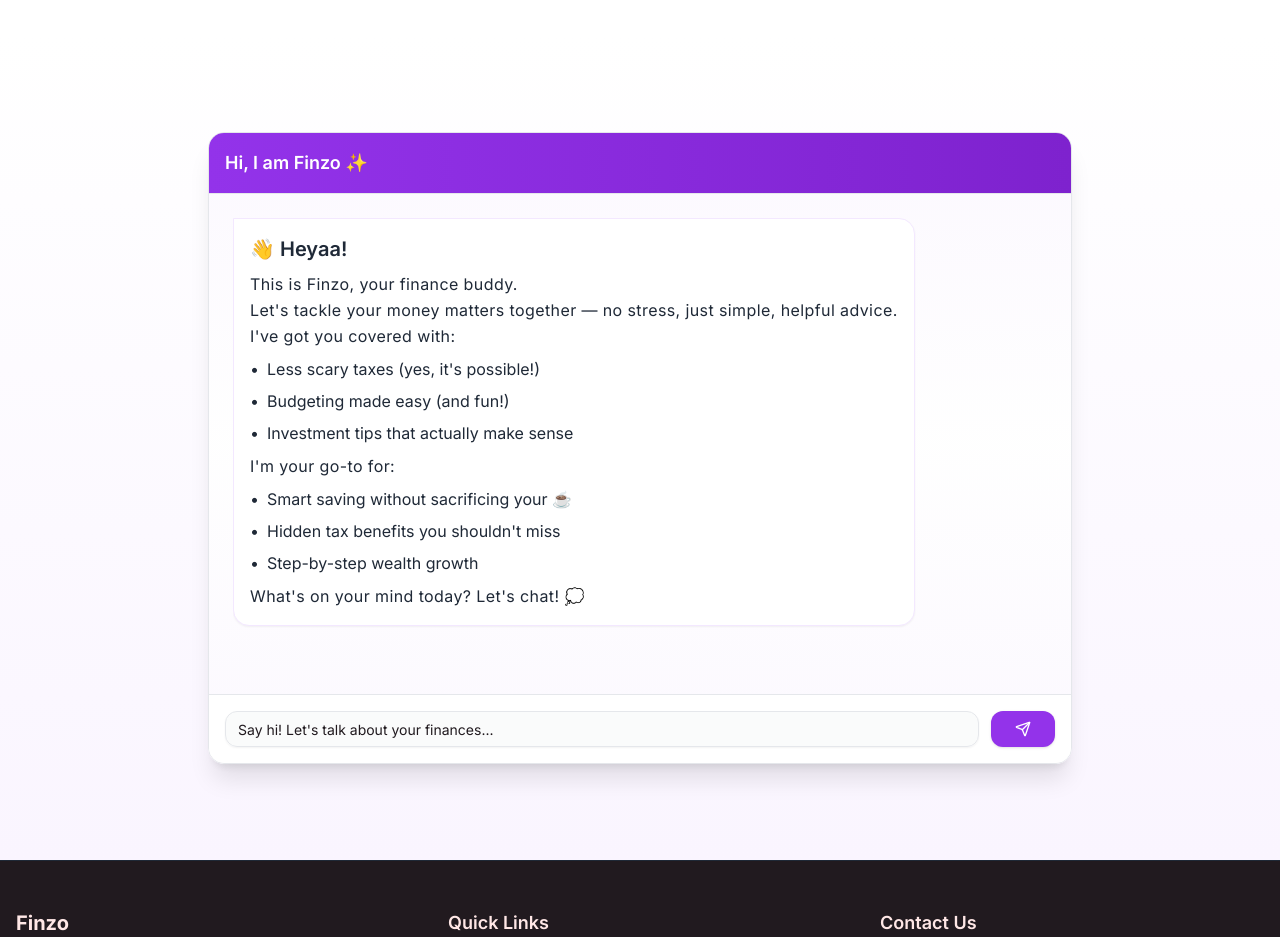
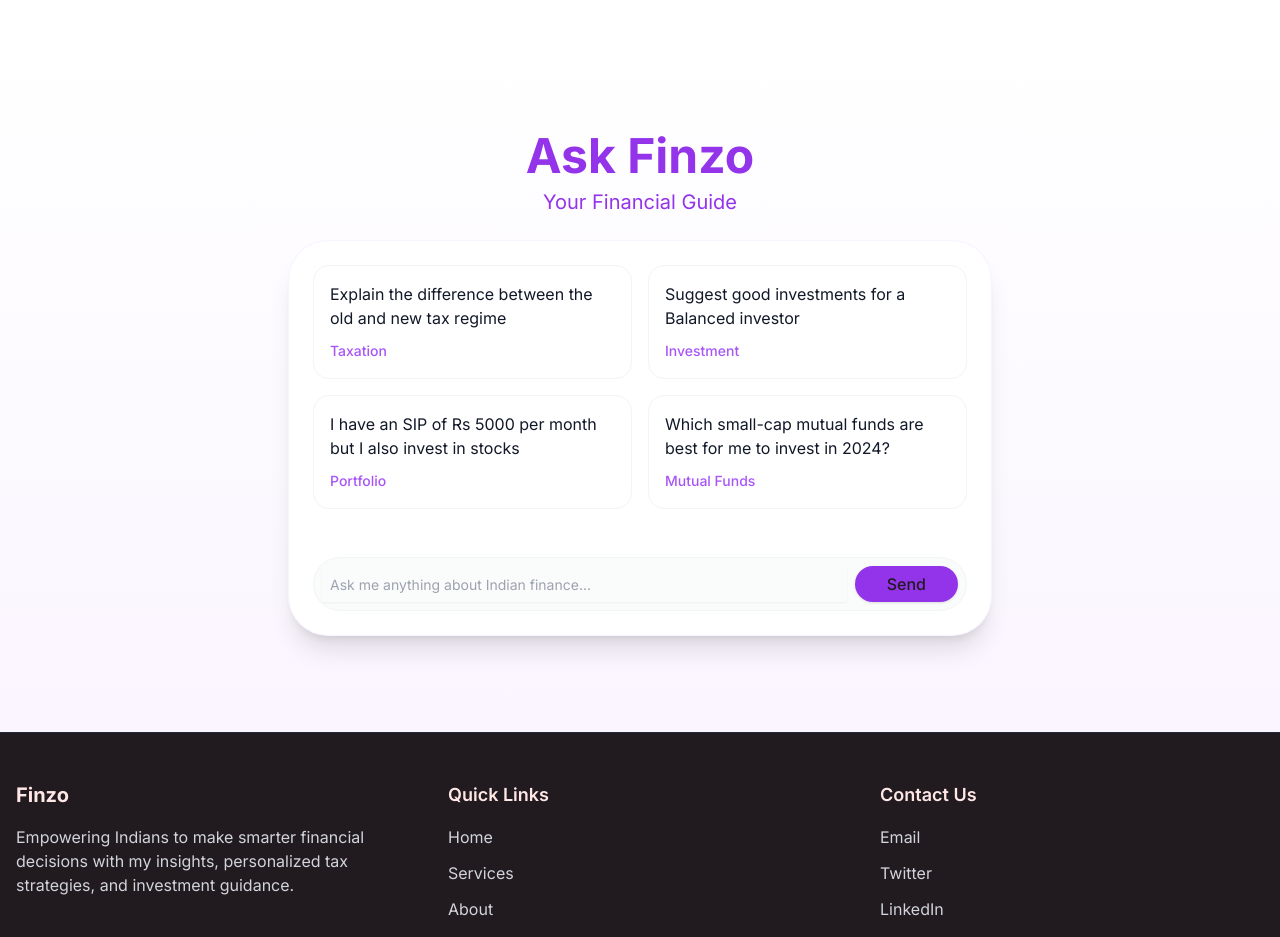
Before and after one commit to nimishaaaaaa1/finzo-fe, a Next.js app: page / in a window 1280 px wide. Shown: the part 1860-2797 px from the top of the page. Built offline with nearby package versions, Linux system fonts and the light colour scheme.

Commit message:
landing-page

```diff
--- a/app/api/chat/route.ts
+++ b/app/api/chat/route.ts
@@ -10,120 +10,115 @@ const openai = new OpenAI({
   apiKey: process.env.OPENAI_API_KEY,
 })
 
-const ASSISTANT_ID = "asst_gsS3yKgUv8xgP6kk97hO0F9j"
+const SYSTEM_PROMPT = `You are "Finzo" 🎯, a friendly Indian financial guide! Format ALL responses EXACTLY like this:
+
+## 📌 {Topic}
+
+Hey there! {One friendly greeting}
+
+### 🎯 Key Points
+
+**1. First Point** ✨
+• {Clear explanation}
+• {Simple example}
+
+**2. Second Point** 💫
+• {Clear explanation}
+• {Simple example}
+
+**3. Third Point** 💡
+• {Clear explanation}
+• {Simple example}
+
+### 💫 Detailed Breakdown
+
+**Understanding the Basics:**
+• {Main concept in simple terms}
+• {Easy-to-understand example}
+    - {Practical point}
+    - {Helpful detail}
+
+**Important Details:**
+• {Key information}
+• {Practical application}
+    - {Useful tip}
+    - {Action item}
+
+### 📊 Comparison Table
+
+| Feature       | Option A          | Option B          |
+|:--------------|:------------------|:------------------|
+| **Cost**      | **₹XX,XXX**       | **₹XX,XXX**       |
+| **Benefits**  | • First benefit   | • First benefit   |
+|              | • Second benefit  | • Second benefit  |
+| **Best For**  | • These users    | • Those users     |
+|              | • These cases     | • Those cases     |
+
+### ⚠️ Important Notes
+
+**Remember:**
+• {Key point to remember}
+• {Important consideration}
+
+**Pro Tips:**
+• {Helpful advice}
+• {Practical suggestion}
+
+### 🎬 Quick Summary
+
+1. {Main takeaway}
+2. {Action step}
+3. {Final tip}
+
+-------------------
+
+STRICT FORMATTING RULES:
+
+1. Tables MUST use proper alignment with colons
+2. ALL numbers must be bold: **₹1,50,000**
+3. ALL lists must use bullet points (•)
+4. ALL sections must have proper spacing
+5. ALL main points must be numbered
+6. ALL tables must follow the exact format above
+7. ALL headings must use emojis as shown
+8. ALL responses must maintain consistent spacing
+
+Table Rules:
+• Use |:---| for left alignment
+• Add spaces between table rows
+• Bold headers and numbers
+• Use bullet points in cells
+• Maintain column alignment`
 
 export async function POST(req: Request) {
   try {
-    // Validate request
-    if (!req.body) {
-      return NextResponse.json(
-        { error: 'Missing request body' },
-        { status: 400 }
-      )
-    }
+    const body = await req.json()
+    const { messages } = body
 
-    const { messages } = await req.json()
-    if (!messages || !messages.length) {
-      return NextResponse.json(
-        { error: 'Missing messages in request' },
-        { status: 400 }
-      )
-    }
+    const completion = await openai.chat.completions.create({
+      model: "gpt-3.5-turbo",
+      messages: [
+        {
+          role: "system",
+          content: SYSTEM_PROMPT
+        },
+        ...messages.map((msg: any) => ({
+          role: msg.role,
+          content: msg.content
+        }))
+      ],
+      temperature: 0.7,
+      max_tokens: 1500,
+    })
 
-    const userMessage = messages[messages.length - 1].content
-
-    // Create thread with error handling
-    let thread
-    try {
-      thread = await openai.beta.threads.create()
-    } catch (error) {
-      console.error('Error creating thread:', error)
-      return NextResponse.json(
-        { error: 'Failed to create thread. Please check your API key.' },
-        { status: 500 }
-      )
-    }
-
-    // Add message to thread
-    try {
-      await openai.beta.threads.messages.create(thread.id, {
-        role: "user",
-        content: userMessage
-      })
-    } catch (error) {
-      console.error('Error adding message:', error)
-      return NextResponse.json(
-        { error: 'Failed to add message to thread' },
-        { status: 500 }
-      )
-    }
-
-    // Run the assistant
-    let run
-    try {
-      run = await openai.beta.threads.runs.create(thread.id, {
-        assistant_id: ASSISTANT_ID
-      })
-    } catch (error) {
-      console.error('Error starting run:', error)
-      return NextResponse.json(
-        { error: 'Failed to start assistant run' },
-        { status: 500 }
-      )
-    }
-
-    // Wait for completion
-    let runStatus = await openai.beta.threads.runs.retrieve(thread.id, run.id)
-    let attempts = 0
-    const maxAttempts = 30 // 30 seconds timeout
-
-    while (runStatus.status !== 'completed' && attempts < maxAttempts) {
-      await new Promise(resolve => setTimeout(resolve, 1000))
-      runStatus = await openai.beta.threads.runs.retrieve(thread.id, run.id)
-      attempts++
-    }
-
-    if (runStatus.status !== 'completed') {
-      return NextResponse.json(
-        { error: `Assistant run ${runStatus.status}` },
-        { status: 500 }
-      )
-    }
-
-    // Get the response
-    const threadMessages = await openai.beta.threads.messages.list(thread.id)
-    const lastMessage = threadMessages.data[0]
-
-    // Fixed type checking
-    if (!lastMessage?.content?.[0] || lastMessage.content[0].type !== 'text') {
-      return NextResponse.json(
-        { error: 'Invalid response format' },
-        { status: 500 }
-      )
-    }
-
-    // Safely access text content
-    const messageContent = lastMessage.content[0]
-    if ('text' in messageContent) {
-      return NextResponse.json({
-        result: {
-          content: messageContent.text.value
-        }
-      })
-    }
-
-    return NextResponse.json(
-      { error: 'Unexpected response format' },
-      { status: 500 }
-    )
+    return NextResponse.json({
+      result: completion.choices[0].message
+    })
 
   } catch (error) {
     console.error('Error in chat API:', error)
     return NextResponse.json(
-      {
-        error: 'Failed to process your request',
-        details: error instanceof Error ? error.message : 'Unknown error'
-      },
+      { error: 'Failed to process your request' },
       { status: 500 }
     )
   }
--- a/components/chat-interface.tsx
+++ b/components/chat-interface.tsx
@@ -1,214 +1,184 @@
 'use client'
 
-import { useState, useRef, useEffect } from 'react'
+import { useState } from 'react'
 import { Button } from '@/components/ui/button'
 import { Input } from '@/components/ui/input'
 import { ScrollArea } from '@/components/ui/scroll-area'
 import ReactMarkdown from 'react-markdown'
-import { motion, AnimatePresence } from 'framer-motion'
-import { Send } from 'lucide-react'
+
+const SAMPLE_PROMPTS = [
+  {
+    text: "Explain the difference between the old and new tax regime",
+    category: "Taxation"
+  },
+  {
+    text: "Suggest good investments for a Balanced investor",
+    category: "Investment"
+  },
+  {
+    text: "I have an SIP of Rs 5000 per month but I also invest in stocks",
+    category: "Portfolio"
+  },
+  {
+    text: "Which small-cap mutual funds are best for me to invest in 2024?",
+    category: "Mutual Funds"
+  }
+]
+
+interface Message {
+  role: 'user' | 'assistant'
+  content: string
+}
 
 export function ChatInterface() {
-  const scrollRef = useRef<HTMLDivElement>(null)
-  const inputRef = useRef<HTMLInputElement>(null)
-
-  const [messages, setMessages] = useState<{ role: 'user' | 'assistant', content: string }[]>([
-    {
-      role: 'assistant',
-      content: `# 👋 Heyaa!
-
-This is Finzo, your finance buddy.
-
-Let's tackle your money matters together — no stress, just simple, helpful advice.
-
-I've got you covered with:
-- Less scary taxes (yes, it's possible!)
-- Budgeting made easy (and fun!)
-- Investment tips that actually make sense
-
-I'm your go-to for:
-- Smart saving without sacrificing your ☕
-- Hidden tax benefits you shouldn't miss
-- Step-by-step wealth growth
-
-What's on your mind today? Let's chat! 💭`
-    }
-  ])
+  const [messages, setMessages] = useState<Message[]>([])
   const [input, setInput] = useState('')
   const [isLoading, setIsLoading] = useState(false)
-  const [threadId, setThreadId] = useState<string | null>(null)
 
-  const handleSubmit = async (e: React.FormEvent) => {
+  const handleSubmit = async (e: React.FormEvent | string) => {
+    if (typeof e === 'string') {
+      sendMessage(e)
+    } else {
       e.preventDefault()
-    if (!input.trim() || isLoading) return
+      if (input.trim()) {
+        sendMessage(input)
+        setInput('')
+      }
+    }
+  }
 
-    const userMessage = { role: 'user' as const, content: input }
-    setMessages(prev => [...prev, userMessage])
-    setInput('')
+  const sendMessage = async (content: string) => {
     setIsLoading(true)
+    const newMessage: Message = { role: 'user', content }
+    setMessages(prev => [...prev, newMessage])
 
     try {
       const response = await fetch('/api/chat', {
         method: 'POST',
-        headers: {
-          'Content-Type': 'application/json',
-        },
-        body: JSON.stringify({
-          messages: messages.concat(userMessage),
-          threadId: threadId
-        }),
+        headers: { 'Content-Type': 'application/json' },
+        body: JSON.stringify({ messages: [...messages, newMessage] }),
       })
 
       if (!response.ok) throw new Error('Failed to fetch response')
 
       const data = await response.json()
-
       if (data.result) {
-        setThreadId(data.result.threadId)
-        setMessages(prev => [...prev, { role: 'assistant', content: data.result.content }])
-      } else {
-        throw new Error('Invalid response format')
+        setMessages(prev => [...prev, {
+          role: 'assistant',
+          content: data.result.content
+        }])
       }
-
     } catch (error) {
       console.error('Error:', error)
       setMessages(prev => [...prev, {
         role: 'assistant',
-        content: "Oops! Let me try that again. Could you please rephrase your question? 😊"
+        content: "I encountered an error. Please try again."
       }])
     } finally {
       setIsLoading(false)
     }
   }
 
-  // Auto-scroll to bottom on new messages
-  useEffect(() => {
-    if (scrollRef.current) {
-      scrollRef.current.scrollTo({
-        top: scrollRef.current.scrollHeight,
-        behavior: 'smooth'
-      })
-    }
-  }, [messages])
-
   return (
-    <div className="bg-white/90 backdrop-blur-xl border rounded-2xl overflow-hidden shadow-xl hover:shadow-2xl transition-all duration-500">
-      {/* Chat Header */}
-      <div className="p-4 border-b bg-gradient-to-r from-purple-600 to-purple-700">
-        <h2 className="text-lg font-semibold text-white">Hi, I am Finzo ✨</h2>
+    <div className="w-full max-w-3xl mx-auto px-4 sm:px-6 lg:px-8">
+      {/* Title */}
+      <div className="text-center mb-4 sm:mb-6">
+        <h1 className="text-4xl sm:text-5xl font-bold text-purple-600 mb-1 sm:mb-2">Ask Finzo</h1>
+        <p className="text-lg sm:text-xl text-purple-600">Your Financial Guide</p>
       </div>
 
-      {/* Messages Area */}
-      <ScrollArea
-        ref={scrollRef}
-        className="h-[500px] p-6 bg-gradient-to-b from-purple-50/50 via-white/50 to-purple-50/50"
+      {/* Main Container */}
+      <div className="bg-white rounded-[32px] sm:rounded-[40px] shadow-xl border border-purple-100/50">
+        {/* Show Prompts only when no messages */}
+        {messages.length === 0 && (
+          <div className="grid grid-cols-1 sm:grid-cols-2 gap-3 sm:gap-4 p-4 sm:p-6">
+            {SAMPLE_PROMPTS.map((prompt, index) => (
+              <button
+                key={index}
+                onClick={() => handleSubmit(prompt.text)}
+                className="group bg-white p-4 rounded-2xl text-left border border-gray-100 hover:shadow-sm transition-all"
               >
-        <AnimatePresence initial={false}>
+                <p className="text-gray-900 text-sm sm:text-base mb-2">{prompt.text}</p>
+                <span className="text-purple-500 text-xs sm:text-sm font-medium">{prompt.category}</span>
+              </button>
+            ))}
+          </div>
+        )}
+
+        {/* Message Area */}
+        {messages.length > 0 && (
+          <ScrollArea className="px-4 sm:px-6 py-4 h-[350px] sm:h-[400px]">
             {messages.map((message, index) => (
-            <motion.div
+              <div
                 key={index}
-              initial={{ opacity: 0, y: 20, scale: 0.95 }}
-              animate={{ opacity: 1, y: 0, scale: 1 }}
-              transition={{
-                duration: 0.4,
-                type: "spring",
-                stiffness: 100,
-                damping: 15
-              }}
-              className={`mb-6 flex ${message.role === 'user' ? 'justify-end' : 'justify-start'}`}
+                className={`mb-4 ${message.role === 'user' ? 'text-right' : 'text-left'}`}
               >
-              <div className={`flex items-start gap-3 max-w-[85%] ${message.role === 'user' ? 'flex-row-reverse' : 'flex-row'}`}>
                 <div
-                  className={`p-4 rounded-2xl ${
+                  className={`inline-block p-4 rounded-2xl max-w-[85%] ${
                     message.role === 'user'
-                      ? 'bg-purple-600 text-white rounded-tr-none'
-                      : 'bg-white text-gray-800 rounded-tl-none border border-purple-100 shadow-sm hover:shadow-md transition-shadow'
+                      ? 'bg-purple-600 text-white'
+                      : 'bg-gray-50 text-gray-900'
                   }`}
                 >
+                  {message.role === 'assistant' ? (
                     <ReactMarkdown
-                    components={{
-                      h1: ({ children }) => (
-                        <h1 className="text-xl font-semibold mb-2">{children}</h1>
-                      ),
-                      p: ({ children }) => (
-                        <p className="m-0 leading-relaxed tracking-wide">{children}</p>
-                      ),
-                      ul: ({ children }) => (
-                        <ul className="space-y-2 my-2">{children}</ul>
-                      ),
-                      li: ({ children }) => (
-                        <li className="flex items-start gap-2">
-                          <span className="select-none">•</span>
-                          <span>{children}</span>
-                        </li>
-                      ),
-                      strong: ({ children }) => (
-                        <strong className="font-semibold">{children}</strong>
-                      ),
-                    }}
+                      className="prose prose-sm max-w-none
+                        prose-headings:font-semibold
+                        prose-h2:text-lg prose-h2:text-purple-900 prose-h2:mt-4 prose-h2:mb-2
+                        prose-h3:text-base prose-h3:text-purple-800 prose-h3:mt-3 prose-h3:mb-2
+                        prose-p:mb-2 prose-p:leading-relaxed
+                        prose-ul:my-2 prose-ul:space-y-1
+                        prose-li:mb-1 prose-li:leading-relaxed
+                        prose-strong:text-purple-900 prose-strong:font-semibold
+                        prose-table:my-2 prose-table:border-collapse
+                        prose-th:py-2 prose-th:px-4 prose-th:bg-purple-50
+                        prose-td:py-2 prose-td:px-4
+                        first:prose-p:mt-0 last:prose-p:mb-0
+                        prose-ul:list-none prose-ul:pl-0
+                        prose-li:before:content-['•'] prose-li:before:text-purple-500 prose-li:before:mr-2
+                        prose-a:text-purple-600 prose-a:no-underline hover:prose-a:underline"
                     >
                       {message.content}
                     </ReactMarkdown>
+                  ) : (
+                    <p className="leading-relaxed">{message.content}</p>
+                  )}
                 </div>
               </div>
-            </motion.div>
             ))}
-        </AnimatePresence>
-
-        {/* Loading Animation */}
             {isLoading && (
-          <motion.div
-            initial={{ opacity: 0, scale: 0.95 }}
-            animate={{ opacity: 1, scale: 1 }}
-            className="flex items-start gap-3 mb-6"
-          >
-            <div className="p-4 rounded-2xl bg-white rounded-tl-none border border-purple-100 shadow-sm">
-              <div className="flex gap-2">
-                <motion.div
-                  animate={{ scale: [1, 1.2, 1] }}
-                  transition={{ duration: 1, repeat: Infinity }}
-                  className="w-2 h-2 rounded-full bg-purple-600/60"
-                />
-                <motion.div
-                  animate={{ scale: [1, 1.2, 1] }}
-                  transition={{ duration: 1, delay: 0.2, repeat: Infinity }}
-                  className="w-2 h-2 rounded-full bg-purple-600/60"
-                />
-                <motion.div
-                  animate={{ scale: [1, 1.2, 1] }}
-                  transition={{ duration: 1, delay: 0.4, repeat: Infinity }}
-                  className="w-2 h-2 rounded-full bg-purple-600/60"
-                />
+              <div className="text-left mb-4">
+                <div className="inline-block p-4 rounded-2xl bg-gray-50">
+                  <div className="flex gap-2 items-center">
+                    <div className="w-2 h-2 bg-purple-600/60 rounded-full animate-bounce [animation-delay:-0.3s]" />
+                    <div className="w-2 h-2 bg-purple-600/60 rounded-full animate-bounce [animation-delay:-0.15s]" />
+                    <div className="w-2 h-2 bg-purple-600/60 rounded-full animate-bounce" />
                   </div>
                 </div>
-          </motion.div>
+              </div>
             )}
           </ScrollArea>
+        )}
 
-      {/* Input Area */}
-      <form
-        onSubmit={handleSubmit}
-        className="p-4 border-t bg-white/95 backdrop-blur-sm"
-      >
-        <div className="flex gap-3">
+        {/* Chat Input */}
+        <div className="p-4 sm:p-6 pt-0">
+          <form onSubmit={handleSubmit} className="flex items-center gap-2 bg-gray-50/80 p-2 rounded-full border border-gray-100">
             <Input
-            ref={inputRef}
-            type="text"
               value={input}
               onChange={(e) => setInput(e.target.value)}
-            placeholder="Say hi! Let's talk about your finances..."
-            className="flex-grow bg-gray-50/80 border-gray-200 focus:border-purple-300 focus:ring-purple-200 transition-all rounded-xl"
-            disabled={isLoading}
+              placeholder="Ask me anything about Indian finance..."
+              className="flex-1 border-0 bg-transparent focus-visible:ring-0 px-2 text-sm sm:text-base placeholder:text-gray-400"
             />
             <Button
               type="submit"
               disabled={isLoading}
-            className="bg-purple-600 text-white hover:bg-purple-700 px-6 rounded-xl transition-all duration-200 hover:scale-105"
+              className="bg-purple-600 hover:bg-purple-700 rounded-full px-6 sm:px-8 text-sm sm:text-base"
             >
-            <Send className="w-5 h-5" />
+              Send
             </Button>
+          </form>
         </div>
-      </form>
+      </div>
     </div>
   )
 }
```
Also changed, not shown: components/header.tsx (+16 -13 lines), public/finzo-logo.svg. Lines whose indentation alone changed are shown as unchanged.
